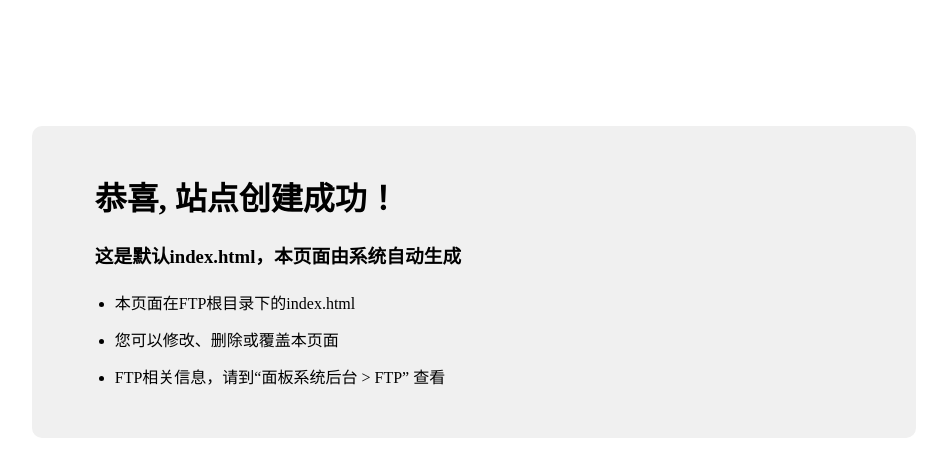
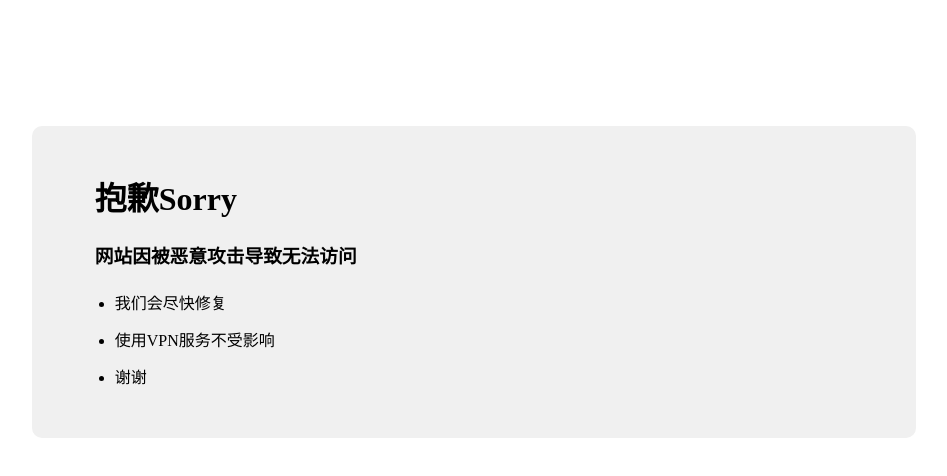
Before and after one commit to ItxKJ/govpnnot, a plain HTML site: page index.html in a window 1280 px wide. Shown: the whole page, without its empty margins (166-1113 px from the left). Drawn offline with Linux system fonts and the light colour scheme.

Commit message:
Update index.html

```diff
--- a/index.html
+++ b/index.html
@@ -2,7 +2,7 @@
 <html>
 <head>
     <meta charset="utf-8">
-    <title>恭喜，站点创建成功！</title>
+    <title>提示</title>
     <style>
         .container {
             width: 60%;
@@ -27,12 +27,12 @@
 </head>
 <body>
     <div class="container">
-        <h1>恭喜, 站点创建成功！</h1>
-        <h3>这是默认index.html，本页面由系统自动生成</h3>
+        <h1>抱歉Sorry</h1>
+        <h3>网站因被恶意攻击导致无法访问</h3>
         <ul>
-            <li>本页面在FTP根目录下的index.html</li>
-            <li>您可以修改、删除或覆盖本页面</li>
-            <li>FTP相关信息，请到“面板系统后台 > FTP” 查看</li>
+            <li>我们会尽快修复</li>
+            <li>使用VPN服务不受影响</li>
+            <li>谢谢</li>
         </ul>
     </div>
 </body>
```
